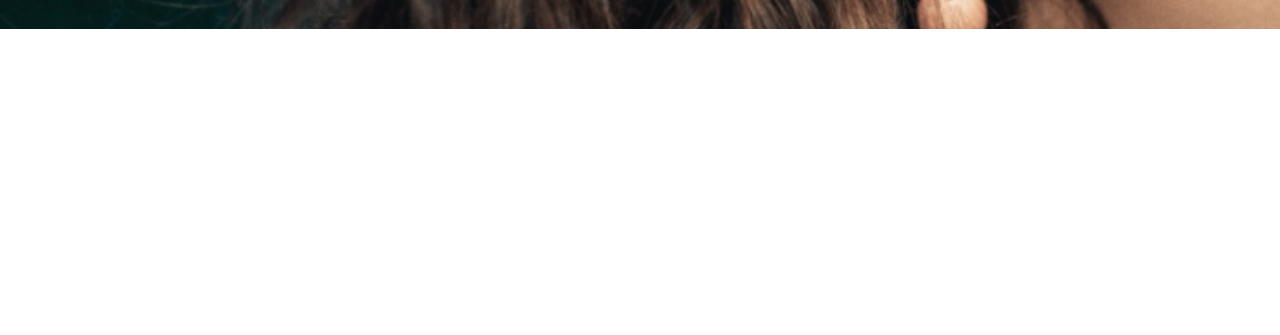
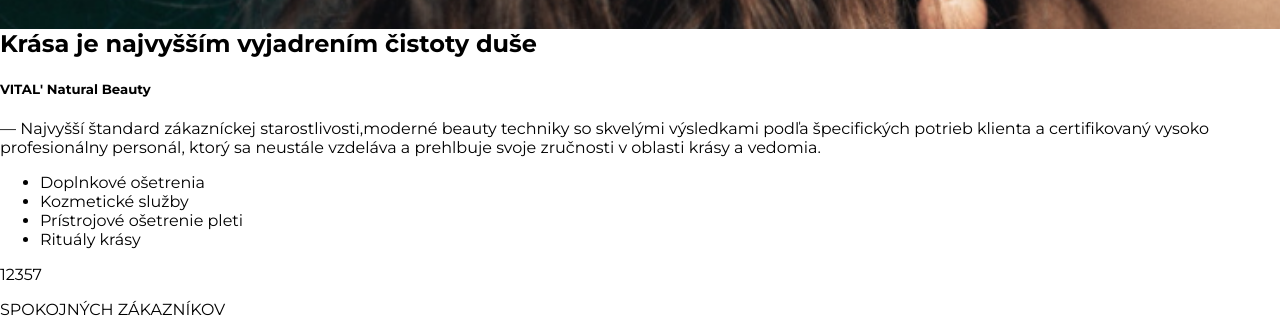
Before and after one commit to Sobanim/landing-webproject, a website: page src/index.html in a window 1280 px wide. Shown: the part 1092-1427 px from the top of the page. Before the commit the page ends 1121 px from the top, so only its background shows below. Drawn offline with nearby package versions, Linux system fonts and the light colour scheme; files that its build step writes are made by us from their sources.

Commit message:
Created html elemets for section 3

```diff
--- a/src/index.html
+++ b/src/index.html
@@ -90,6 +90,52 @@
         </div>
     </div>
 
+    <div class="beauty-day">
+        <!-- To do -->
+        <!-- Soon -->
+    </div>
+
+    <div class="beauty">
+        <div class="beauty-content">
+            <div class="beauty__slider">
+                <div class="slide-1"></div>
+            </div>
+            <div class="beauty-descr">
+                <div class="beauty__header">
+                    <h2 class="beuty__header__title">Krása je najvyšším vyjadrením čistoty duše</h2>
+                </div>
+                <div class="beauty__text">
+                    <h5>
+                        VITAL' Natural Beauty
+                    </h5>
+                    <p>— Najvyšší štandard zákazníckej starostlivosti,moderné beauty techniky so skvelými výsledkami podľa špecifických potrieb klienta a certifikovaný vysoko profesionálny personál, ktorý sa neustále vzdeláva a prehlbuje svoje zručnosti v oblasti krásy a vedomia.</p>
+                </div>
+                <div class="beauty__list">
+                    <ul>
+                        <li>Doplnkové ošetrenia</li>
+                        <li>Kozmetické služby</li>
+                        <li>Prístrojové ošetrenie pleti</li>
+                        <li>Rituály krásy</li>
+                    </ul>
+                </div>
+            </div>
+        </div>
+        <div class="beauty__counter">
+            <div class="counter__row">
+                <div class="counter-customer">
+                    <p>12357</p>
+                    <p>SPOKOJNÝCH ZÁKAZNÍKOV</p>
+                </div>
+                <div class="counter-workers">
+
+                </div>
+                <div class="counter-years">
+
+                </div>
+            </div>
+        </div>
+    </div>
+
 
     <script src="https://ajax.googleapis.com/ajax/libs/jquery/3.5.1/jquery.min.js"></script>
     <script src="js/script.js"></script>
--- a/src/scss/style.scss
+++ b/src/scss/style.scss
@@ -1,7 +1,7 @@
 * {
     font-family: "Montserrat", sans-serif;
 }
-h1,
+h1, h2,
 body {
     margin: 0;
 }
```
Also changed, not shown: src/img/krasa-flower.png (added), src/img/krasa-head.png (added), src/img/krasa-slider.png (added), src/img/list-icon.png (added).
